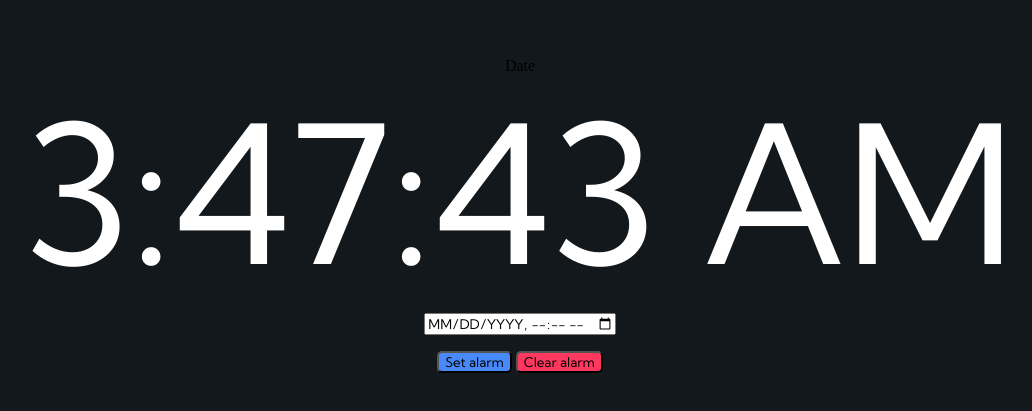
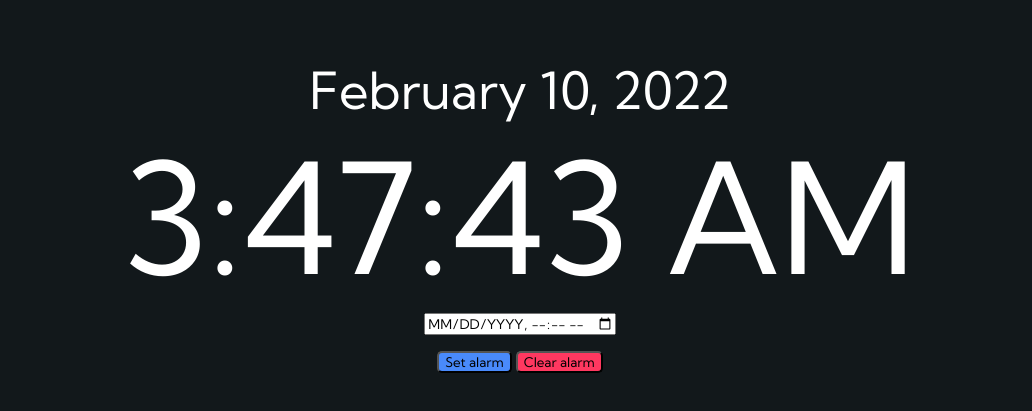
Before and after one commit to nmcmillen/alarm-clock, a plain HTML site: page index.html in a window 1280 px wide. Shown: the part 185-596 px from the top of the page, without its empty margins (120-1152 px from the left). Drawn offline with Linux system fonts and the light colour scheme.

Commit message:
clock v1.1 with date

```diff
--- a/script.js
+++ b/script.js
@@ -8,13 +8,20 @@ let timeFormat = new Intl.DateTimeFormat('en-US', {
     hour: 'numeric',
     minute: 'numeric',
     second: 'numeric',
+
+    //hour12: false (use this to change from 12 hour clock to 24)
 });
+let dateFormat = new Intl.DateTimeFormat('en-US', {
+    month: 'long',
+    day: 'numeric',
+    year: 'numeric',
+})
 
 function updateDay() {
     let date = new Date();
 
-    let day = formatTime(date.getDay());
-    displayDate.innerText=`${day}`;
+    //let day = formatTime(date.getDay());
+    displayDate.innerText=(dateFormat.format(date));
 }
 
 function updateTime() {
--- a/style.css
+++ b/style.css
@@ -15,10 +15,15 @@ body,html {
     align-items: center;
 }
 
+#date {
+    font-family: 'Kumbh Sans', sans-serif;
+    font-size: 4vw;
+    color: white;
+}
+
 #clock {
     font-family: 'Kumbh Sans', sans-serif;
-    font-size: 15vw;
-    background-image: black;
+    font-size: 12vw;
     color: white;
 }
 
```
